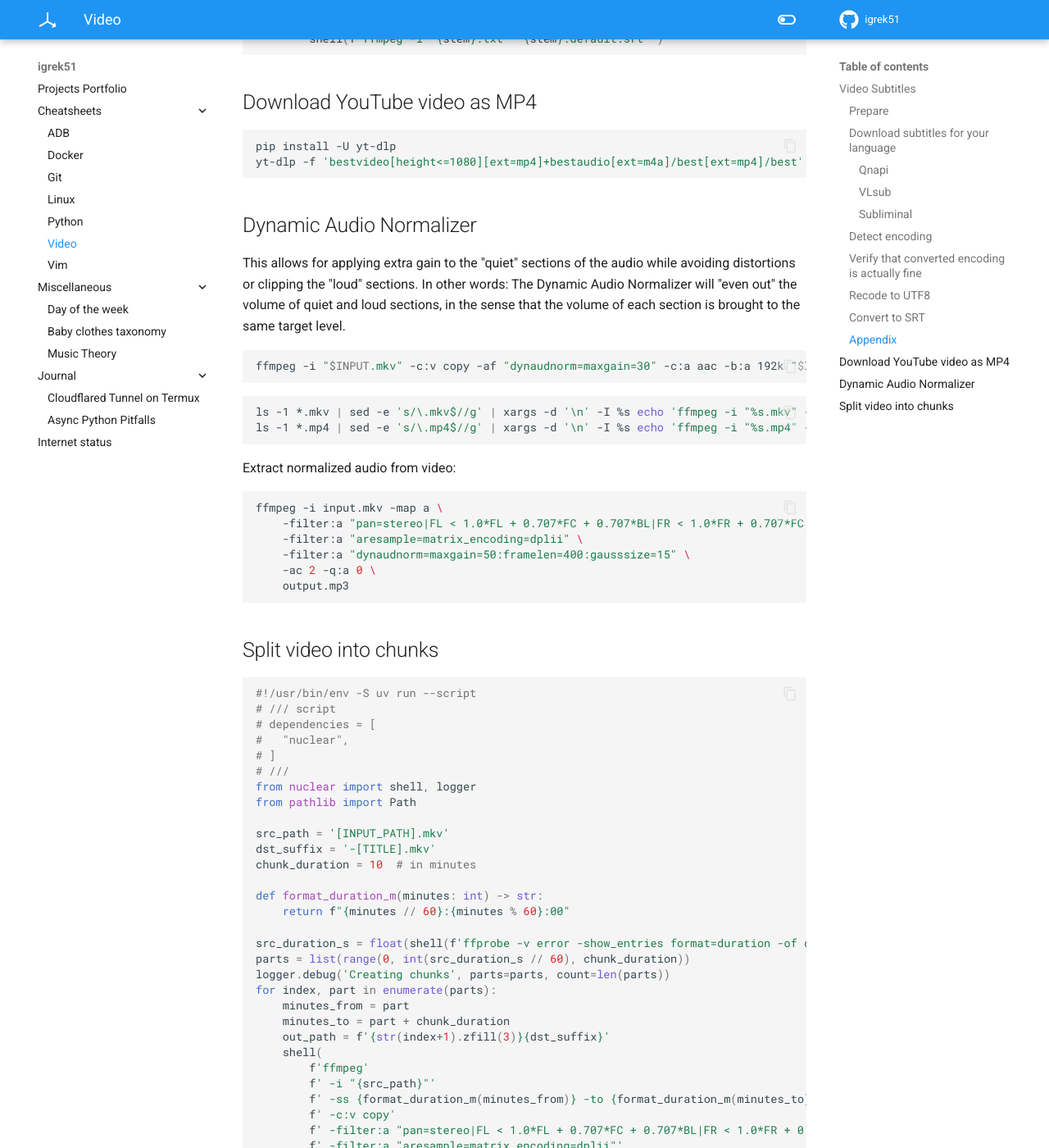
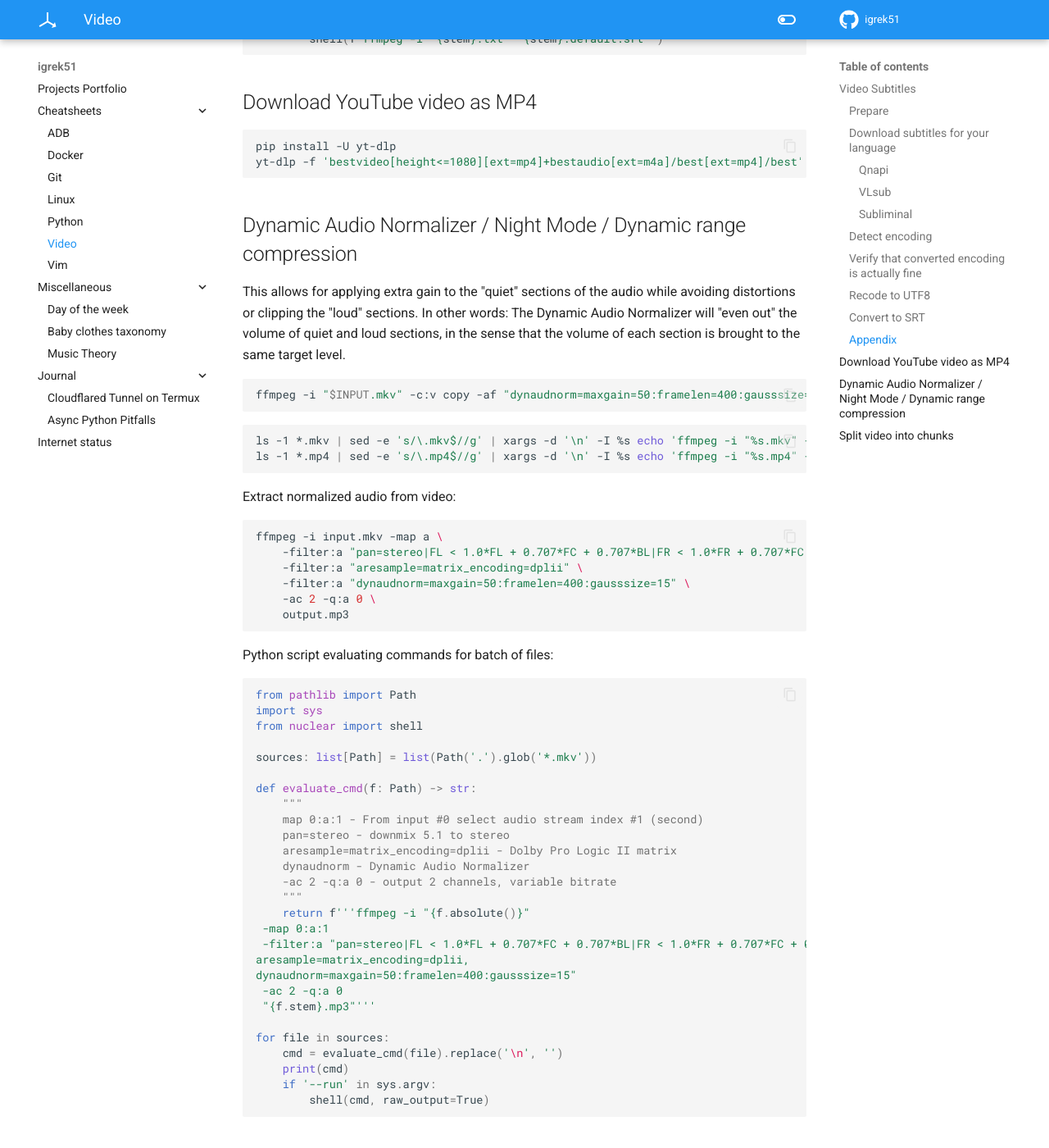
Before and after one commit to igrek51/igrek51.github.io, an MkDocs documentation site: the page built from docs/cheatsheet/video.md, in a window 1280 px wide and 1400 px high, scrolled down 1786 px. Shown: the whole window at 82% size. Built offline with MkDocs 1.6.1 and Material for MkDocs 9.7.7, drawn with Linux system fonts in a browser that asks for light colours.

Commit message:
Add ython script execuint command template for batch of files

````diff
--- a/docs/cheatsheet/video.md
+++ b/docs/cheatsheet/video.md
@@ -77,15 +77,17 @@ pip install -U yt-dlp
 yt-dlp -f 'bestvideo[height<=1080][ext=mp4]+bestaudio[ext=m4a]/best[ext=mp4]/best' URL
 ```
 
-## Dynamic Audio Normalizer
-This allows for applying extra gain to the "quiet" sections of the audio while avoiding distortions or clipping the "loud" sections.
-In other words: The Dynamic Audio Normalizer will "even out" the volume of quiet and loud sections, in the sense that the volume of each section is brought to the same target level.
+## Dynamic Audio Normalizer / Night Mode / Dynamic range compression
+This allows for applying extra gain to the "quiet" sections of the audio while avoiding distortions
+or clipping the "loud" sections.
+In other words: The Dynamic Audio Normalizer will "even out" the volume of quiet and loud sections,
+in the sense that the volume of each section is brought to the same target level.
 ```sh
-ffmpeg -i "$INPUT.mkv" -c:v copy -af "dynaudnorm=maxgain=30" -c:a aac -b:a 192k "$INPUT.norm.mkv"
+ffmpeg -i "$INPUT.mkv" -c:v copy -af "dynaudnorm=maxgain=50:framelen=400:gausssize=15" -c:a aac -b:a 192k "$INPUT.norm.mkv"
 ```
 ```sh
-ls -1 *.mkv | sed -e 's/\.mkv$//g' | xargs -d '\n' -I %s echo 'ffmpeg -i "%s.mkv" -c:v copy -af "dynaudnorm=maxgain=30" -c:a aac -b:a 192k "%s.norm.mkv"'
-ls -1 *.mp4 | sed -e 's/\.mp4$//g' | xargs -d '\n' -I %s echo 'ffmpeg -i "%s.mp4" -c:v copy -af "dynaudnorm=maxgain=30" -c:a aac -b:a 192k "%s.norm.mp4"'
+ls -1 *.mkv | sed -e 's/\.mkv$//g' | xargs -d '\n' -I %s echo 'ffmpeg -i "%s.mkv" -c:v copy -af "dynaudnorm=maxgain=50:framelen=400:gausssize=15" -c:a aac -b:a 192k "%s.norm.mkv"'
+ls -1 *.mp4 | sed -e 's/\.mp4$//g' | xargs -d '\n' -I %s echo 'ffmpeg -i "%s.mp4" -c:v copy -af "dynaudnorm=maxgain=50:framelen=400:gausssize=15" -c:a aac -b:a 192k "%s.norm.mp4"'
 ```
 
 Extract normalized audio from video:
@@ -96,6 +98,37 @@ ffmpeg -i input.mkv -map a \
     -filter:a "dynaudnorm=maxgain=50:framelen=400:gausssize=15" \
     -ac 2 -q:a 0 \
     output.mp3
+```
+
+Python script evaluating commands for batch of files:
+```python
+from pathlib import Path
+import sys
+from nuclear import shell
+
+sources: list[Path] = list(Path('.').glob('*.mkv'))
+
+def evaluate_cmd(f: Path) -> str:
+    """
+    map 0:a:1 - From input #0 select audio stream index #1 (second)
+    pan=stereo - downmix 5.1 to stereo
+    aresample=matrix_encoding=dplii - Dolby Pro Logic II matrix
+    dynaudnorm - Dynamic Audio Normalizer
+    -ac 2 -q:a 0 - output 2 channels, variable bitrate
+    """
+    return f'''ffmpeg -i "{f.absolute()}"
+ -map 0:a:1
+ -filter:a "pan=stereo|FL < 1.0*FL + 0.707*FC + 0.707*BL|FR < 1.0*FR + 0.707*FC + 0.707*BR,
+aresample=matrix_encoding=dplii,
+dynaudnorm=maxgain=50:framelen=400:gausssize=15"
+ -ac 2 -q:a 0
+ "{f.stem}.mp3"'''
+
+for file in sources:
+    cmd = evaluate_cmd(file).replace('\n', '')
+    print(cmd)
+    if '--run' in sys.argv:
+        shell(cmd, raw_output=True)
 ```
 
 ## Split video into chunks
````
